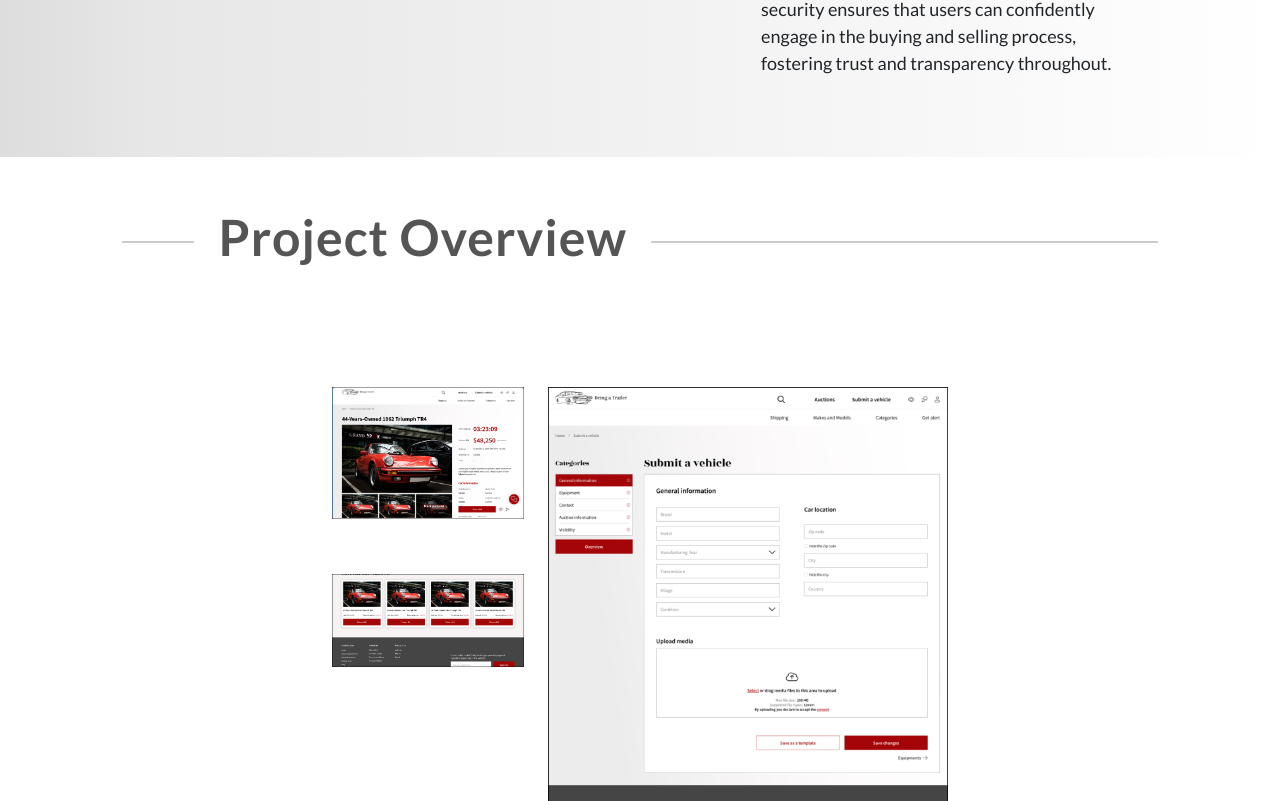
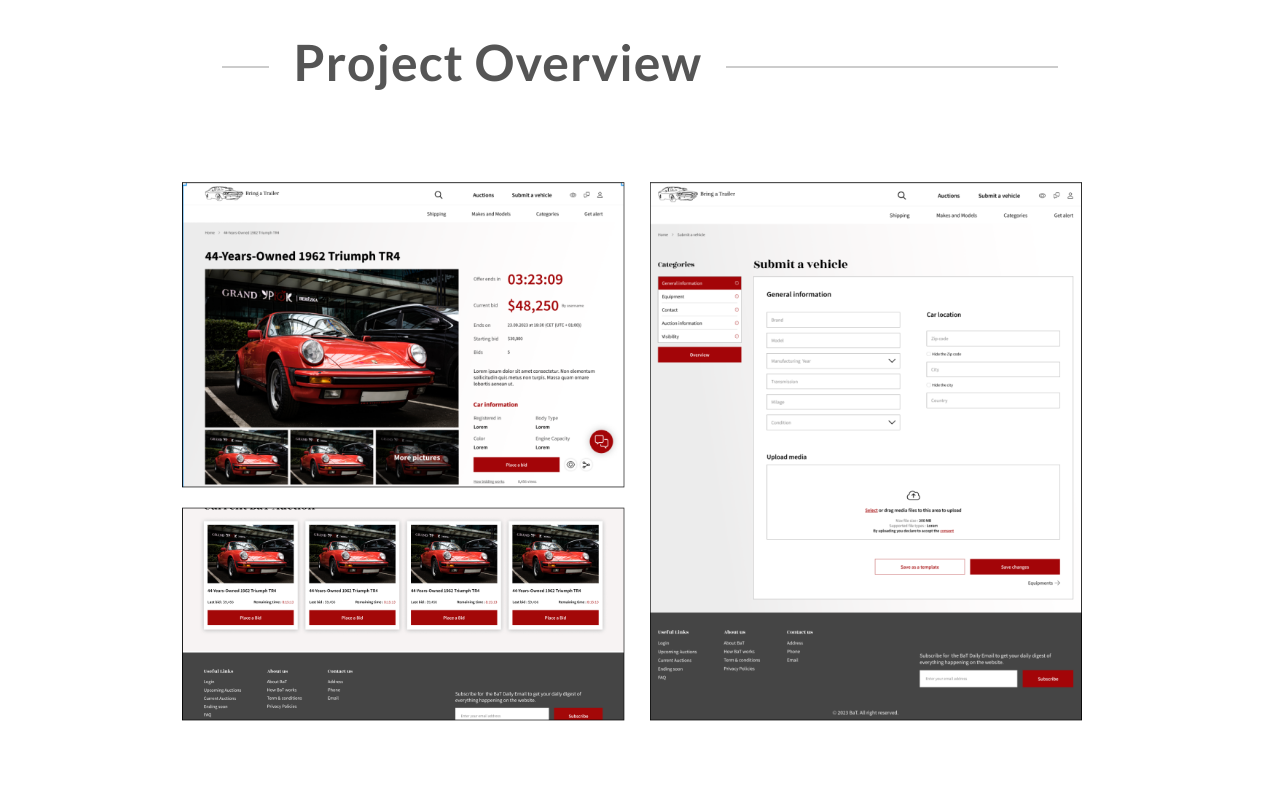
Before and after one commit to SabaKD/my-portfolio-react, a React (Create React App) app: page /Auction in a window 1280 px wide. Shown: the part 1939-2740 px from the top of the page. Built offline with nearby package versions, Linux system fonts and the light colour scheme.

Commit message:
changed the picture in auction

```diff
--- a/src/Components/Auction.css
+++ b/src/Components/Auction.css
@@ -4,7 +4,7 @@
 }
 .Auction .secOne .row{
     margin: 0 auto;
-        justify-content: center;
+    justify-content: center;
 }
 .Auction .secOne .pix{
     text-align: right;
@@ -29,7 +29,8 @@
 }
 .Auction .secTwo{
 
-    padding: 170px 140px 80px 140px;
+    padding-top: 160px;
+    padding-bottom: 50px;
 
 
     background: linear-gradient(90deg, rgba(221, 221, 221, 1) 0%, rgba(231, 231, 231, 1) 12%, rgba(255, 255, 255, 1) 100%);
@@ -42,17 +43,16 @@
     font-size: 18px;
     max-width: 600px;
 }
+.Auction .secThree{
+    max-width: 940px;
+    margin: 0 auto;
+}
+.Auction .secThree .pics{
+    padding-top: 50px;
+    padding-bottom: 50px;
+}
 
-.Auction .secThree .pics{
-    padding: 80px 250px;
-}
-.Auction .secThree .pic3{
-    max-width: 400px;
 
-}
-.Auction .secThree .bl{
-    margin-top: 55px;
-}
 .Auction .secThree .ProjectCaseStudy{
     text-align: center;
     align-items: center;
@@ -77,11 +77,9 @@
 .Auction .secThree .paragraph {
     font-size: 20px;
     width: 100%;
-    /* Ensure the paragraph takes full width of .textBox */
     text-align: left;
     font-weight: 350;
     margin-bottom: 20px;
-    /* Adds spacing between paragraphs */
 }
 
 .Auction .secThree .paragraph strong {
--- a/src/Components/Auction.js
+++ b/src/Components/Auction.js
@@ -7,9 +7,7 @@ import { FaArrowRight } from "react-icons/fa6";
 import pic2 from "../Images/auction2.png";
 import "./Auction.css";
 import ProjectsTitle from "./ProjectsTitle";
-import pic3r from "../Images/A3-r.png";
-import pic3bl from "../Images/A3-bl.png";
-import pic3tl from "../Images/A3-tl.png";
+
 import affinity from "../Images/affinity.png";
 import sketch from "../Images/sketch.png";
 import persona from "../Images/persona.png";
@@ -60,21 +58,8 @@ export default function Auction(){
             <div className="secThree container">
                 <div className="ProjectOverview">
                     <ProjectsTitle title={"Project Overview"} size={"50px"}/>
-                    <div className="row pics">
-                        <div className="col">
-                            <div className="row">
-
-                            <img src={pic3tl} alt="Car" className="pic3 tl"/>
-                            </div>
-                            <div className="row">
-
-                            <img src={pic3bl} alt="Car" className="pic3 bl"/>
-                            </div>
-                        </div>
-                        <div className="col">
-
-                        <img src={pic3r} alt="Car" className="pic3 tbr"/>
-                        </div>
+                    <div className="pics">
+                        <img src={overview} alt="car"/>
 
                     </div>
 
```
